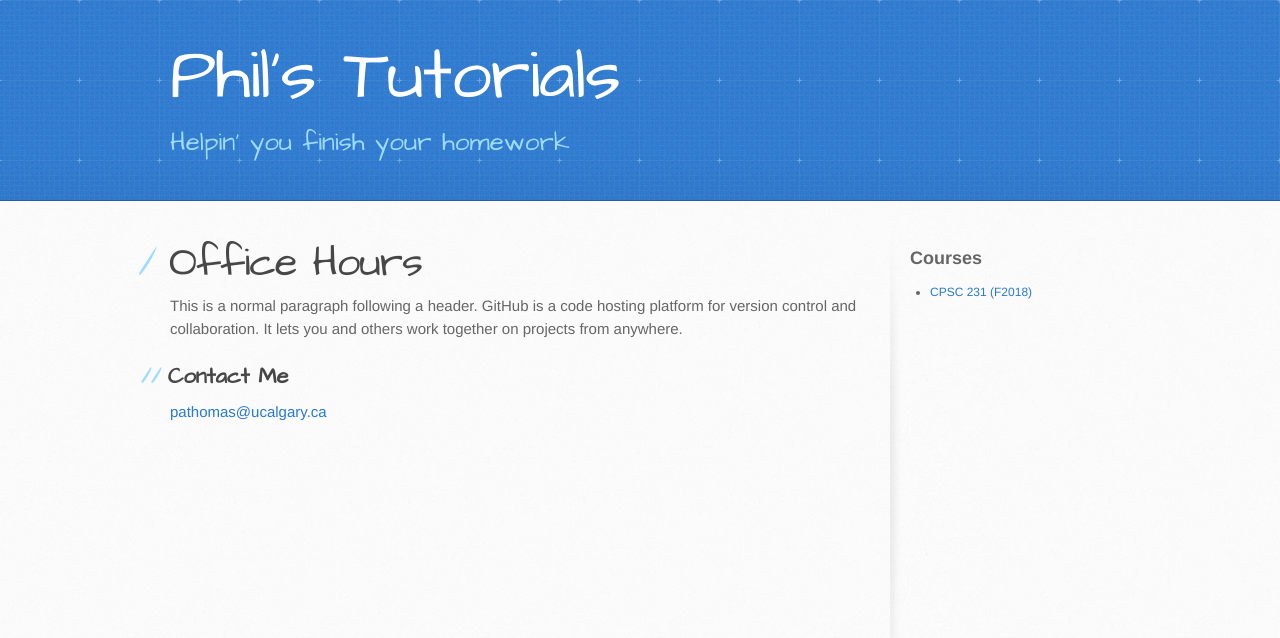
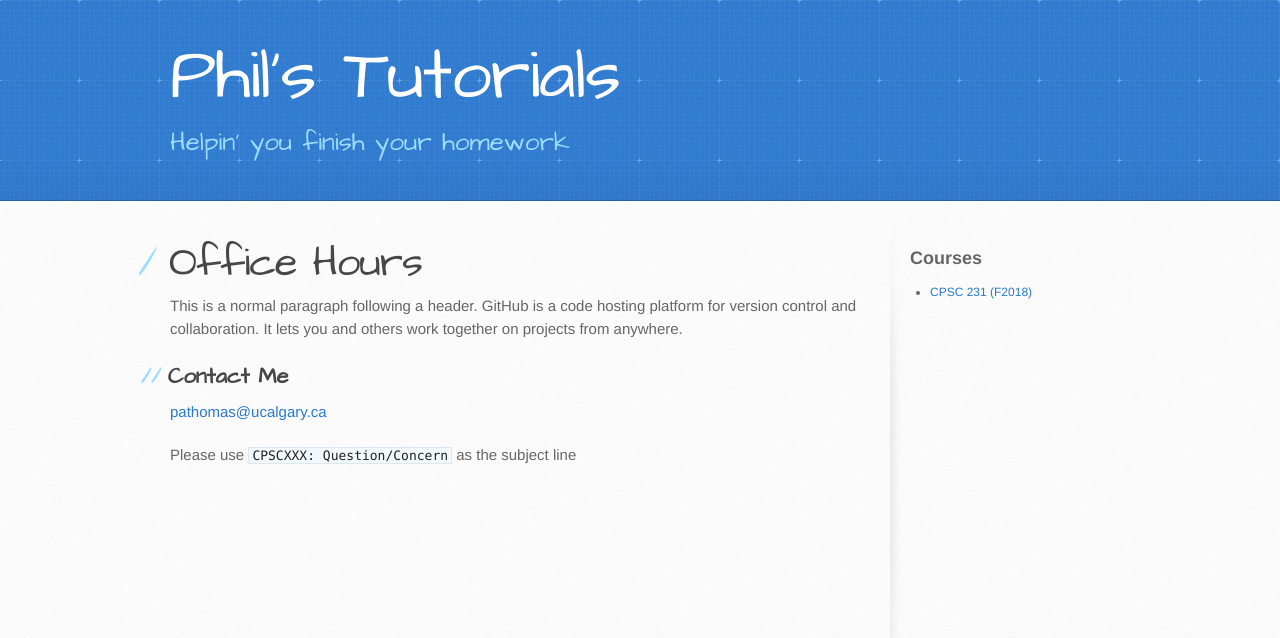
Before and after one commit to philstutorials/philstutorials.github.io, a Jekyll site: the page built from index.md, in a window 1280 px wide. Shown: the top 638 px of the page. Built offline with Jekyll 4.4.1, drawn with Linux system fonts in a browser that asks for light colours; our own code applies the rules of GitHub Pages for plain Markdown files.

Commit message:
Update index.md

```diff
--- a/index.md
+++ b/index.md
@@ -7,4 +7,6 @@ layout: default
 This is a normal paragraph following a header. GitHub is a code hosting platform for version control and collaboration. It lets you and others work together on projects from anywhere.
 
 ## Contact Me
-[pathomas@ucalgary.ca](mailto:pathomas@ucalgay.ca?subject=CPSCXXX:%20Please%20help%20me%20with%20X)
+[pathomas@ucalgary.ca](mailto:pathomas@ucalgay.ca?subject=CPSCXXX:%20Question/Concern)
+
+Please use `CPSCXXX: Question/Concern` as the subject line
```
